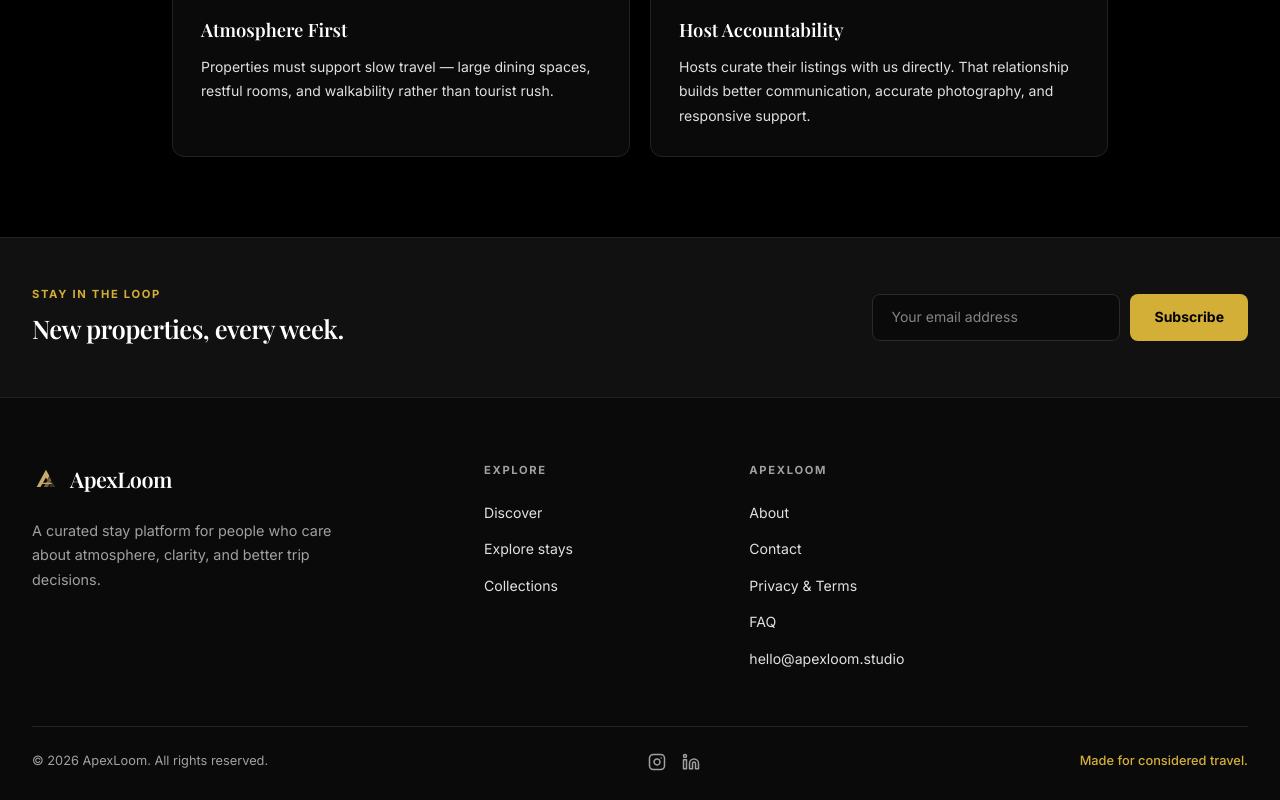
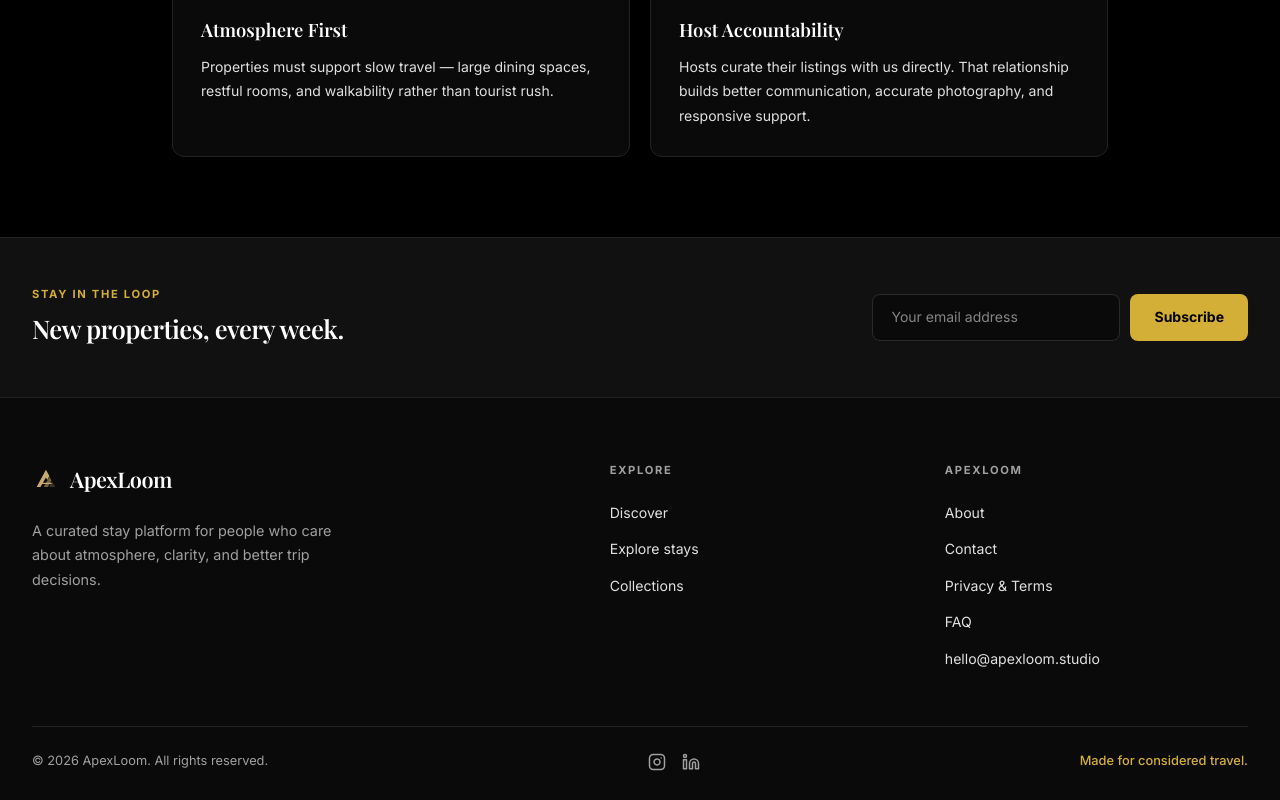
Before and after one commit to iMoloy/apexloom, a Next.js app: page /about in a window 1280 px wide. Shown: the part 1307-2107 px from the top of the page. Built offline with nearby package versions, Linux system fonts and the light colour scheme; no server answers.

Commit message:
style: change footer-top grid layout to 3 columns to prevent gap

```diff
--- a/src/app/globals.css
+++ b/src/app/globals.css
@@ -224,7 +224,7 @@ img {
 
 .footer-top {
   display: grid;
-  grid-template-columns: 1.8fr repeat(3, 1fr);
+  grid-template-columns: 1.8fr repeat(2, 1fr);
   gap: 32px;
   padding-bottom: 56px;
 }
```
